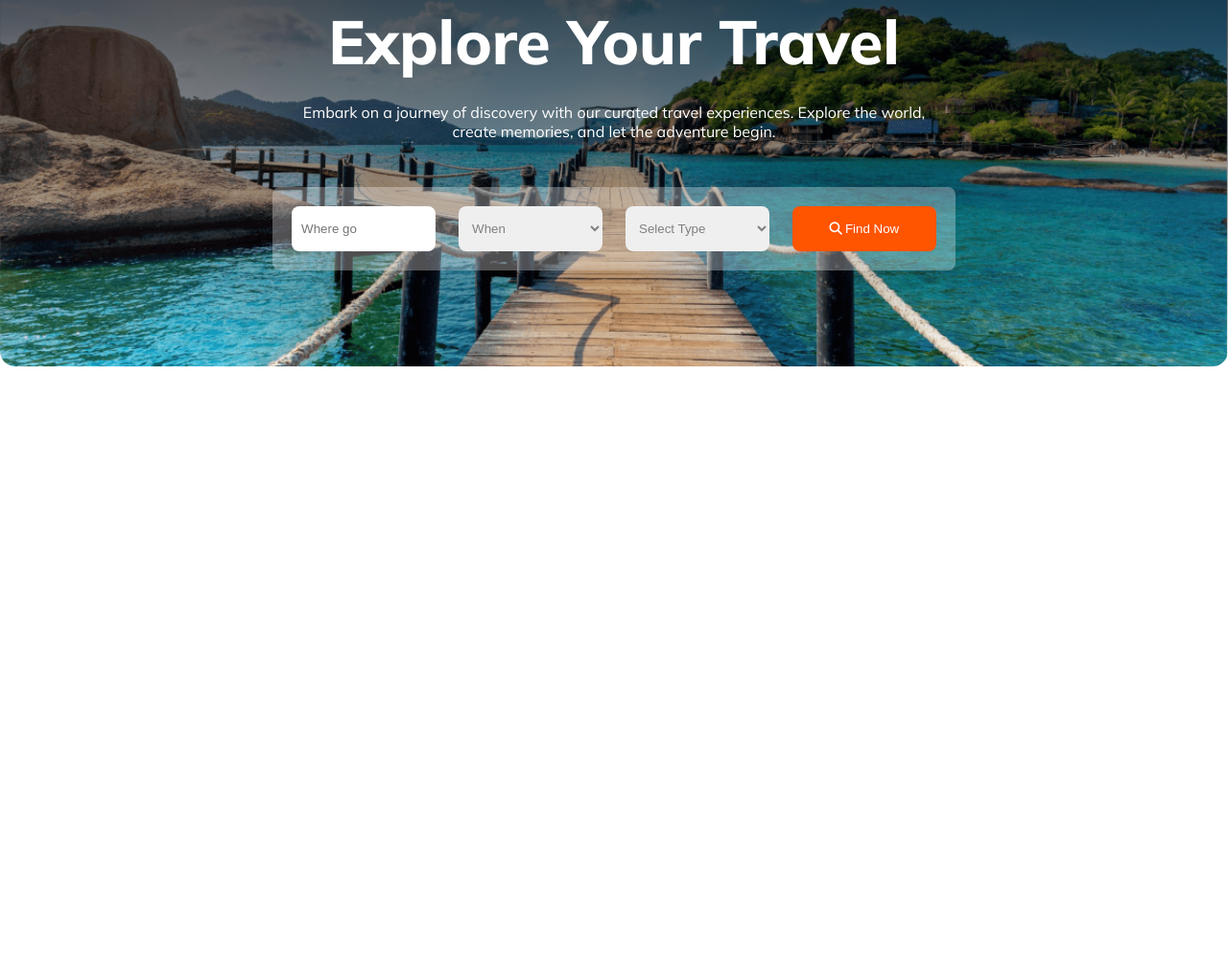
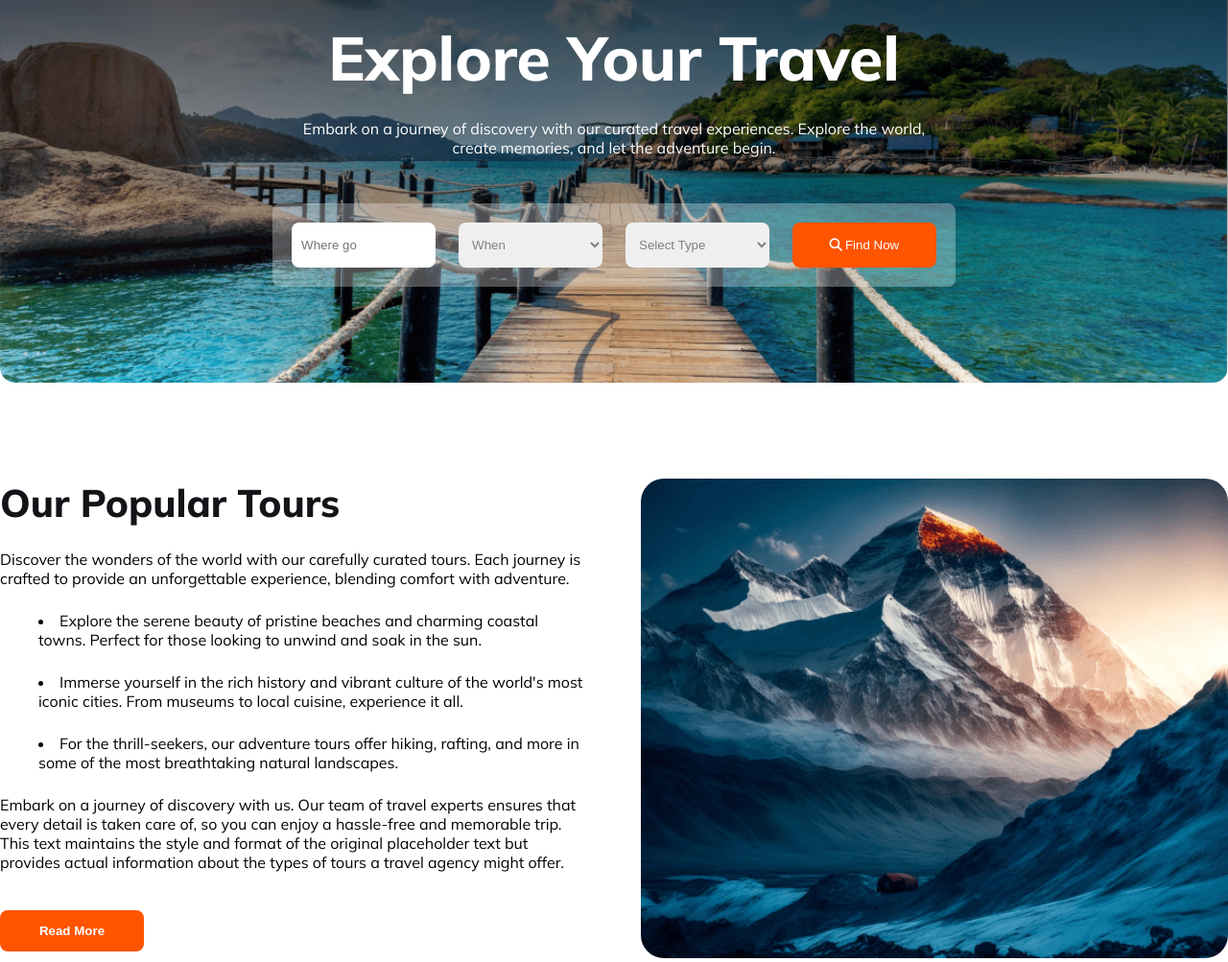
Before and after one commit to Ar1fislam/B9A2-HorizonTide-Travels, a plain HTML site: page index.html in a window 1280 px wide. Shown: the part 197-1200 px from the top of the page at 96% size. Before the commit the page ends 800 px from the top, so only its background shows below. Drawn offline with Linux system fonts and the light colour scheme.

Commit message:
popular tours complete

```diff
--- a/index.html
+++ b/index.html
@@ -52,6 +52,24 @@
             </div>
         </section>
         <!-- banner ends -->
+
+        <!-- our popular tours starts -->
+        <section class="tours">
+            <div class="tours-text">
+                <h1 class="common-title">Our Popular Tours</h1>
+                <p class="common-description">Discover the wonders of the world with our carefully curated tours. Each journey is crafted to provide an unforgettable experience, blending comfort with adventure. </p>
+                        <p class="bullet-point">Explore the serene beauty of pristine beaches and charming coastal towns. Perfect for those looking to unwind and soak in the sun.</p>
+                        <p class="bullet-point">Immerse yourself in the rich history and vibrant culture of the world's most iconic cities. From museums to local cuisine, experience it all.</p>
+                        <p class="bullet-point">For the thrill-seekers, our adventure tours offer hiking, rafting, and more in some of the most breathtaking natural landscapes.
+
+                    <p class="common-description">Embark on a journey of discovery with us. Our team of travel experts ensures that every detail is taken care of, so you can enjoy a hassle-free and memorable trip. This text maintains the style and format of the original placeholder text but provides actual information about the types of tours a travel agency might offer.</p>
+                <button style="margin-top: 1rem;" class="common-btn">Read More</button>
+            </div>
+            <div class="tours-img">
+                <img src="./Images/Rectangle4.png" alt="">
+            </div>
+        </section>
+        <!-- our popular tours ends -->
     </main>
     <footer>
 
--- a/styles/styles.css
+++ b/styles/styles.css
@@ -18,13 +18,22 @@ body{
 
 .common-description{
     font-size: 1rem;
-    color: white;
     font-weight: 400;
 }
 .common-title{
-    font-size: 2.5;
+    font-size: 2.5rem;
     font-weight: 800;
     color: #131318 ;
+}
+
+.common-btn{
+    background-color: #FF5400;
+    padding: 14px 10px;
+    color: white;
+    border: none;
+    cursor: pointer;
+    font-weight: 800;
+    font-size: 1.25;
 }
 
 /* nav styles */
@@ -132,3 +141,37 @@ body{
     position: relative;
     right: 1.5rem;
 }
+
+/* our popular tours style */
+
+.tours{
+    margin-top: 100px;
+    display: flex;
+    gap: 3.5rem;
+    justify-content: space-between;
+    max-height: 500px;
+}
+
+.tours-text{
+
+    flex: 1;
+}
+.tours-text h1,p{
+    margin-bottom: 1.5rem;
+}
+.tours-img{
+
+    flex:1;
+}
+.tours-img img{
+    height: 100%;
+    width: 100%;
+    object-fit: cover;
+    border-radius: 24px;
+}
+.bullet-point{
+    display: list-item;
+    list-style-type: disc;
+    list-style-position: inside;
+    margin-left: 40px;
+}
```
